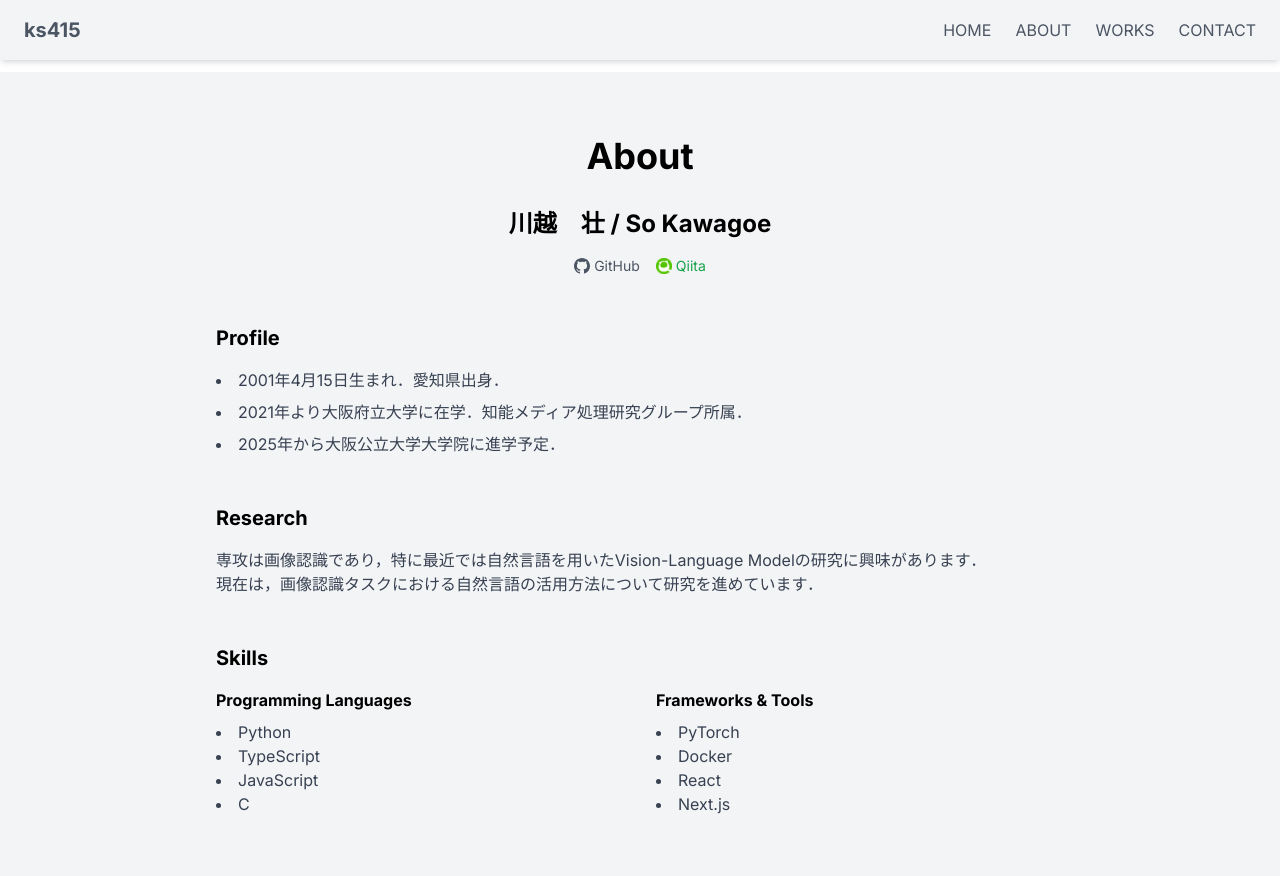
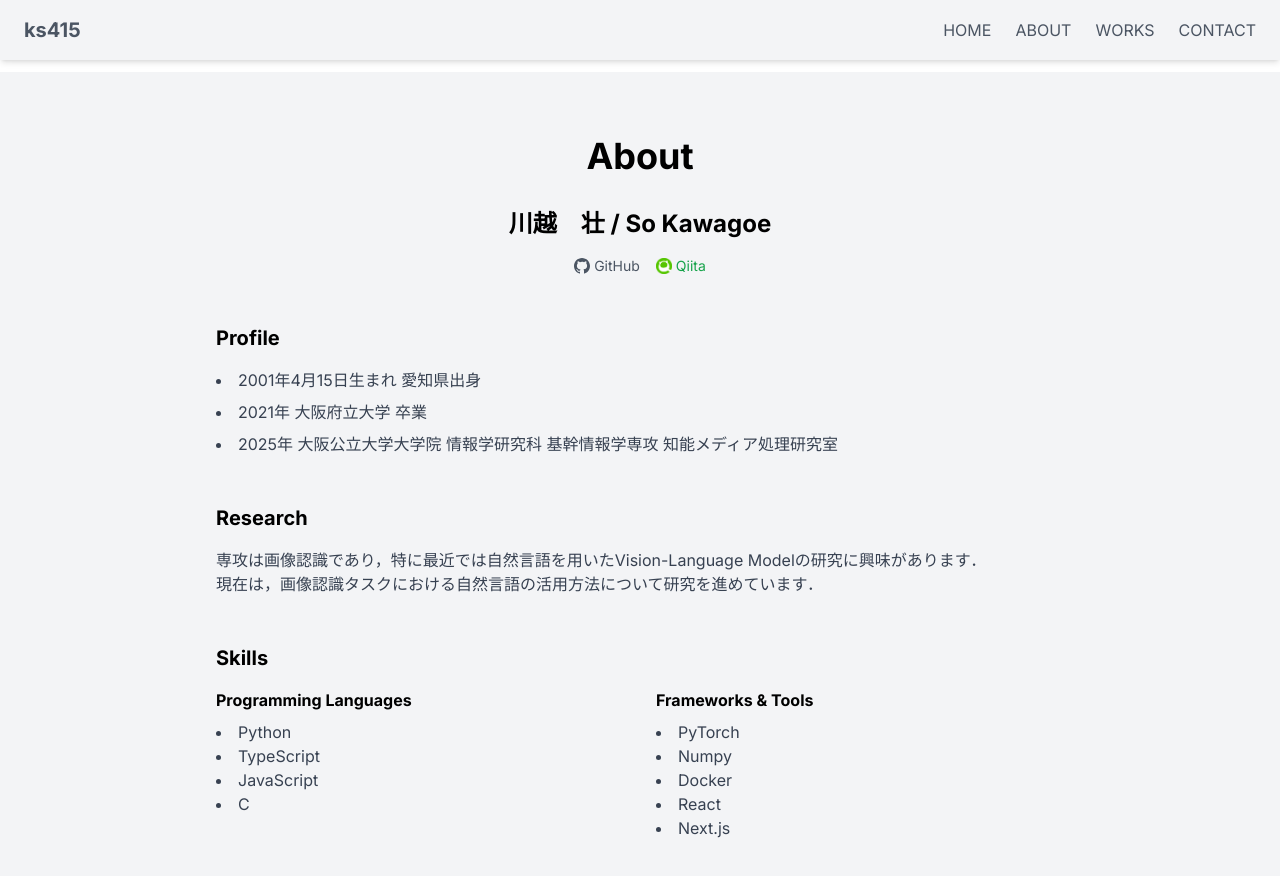
Before and after one commit to ks415/my-portfolio, a Next.js app: page /about in a window 1280 px wide. Shown: the top 876 px of the page. Built offline with nearby package versions, Linux system fonts and the light colour scheme.

Commit message:
update: プロフ更新

```diff
--- a/app/About.tsx
+++ b/app/About.tsx
@@ -1,12 +1,16 @@
-import React from 'react';
-import Link from 'next/link';
+import React from "react";
+import Link from "next/link";
 
 const About = () => {
   return (
     <section id="about" className="py-16 bg-gray-100">
       <div className="container mx-auto px-6 max-w-4xl">
-        <h2 className="text-4xl font-bold text-center text-black mb-8">About</h2>
-        <h1 className="text-2xl font-bold text-center text-black mb-4">川越　壮 / So Kawagoe</h1>
+        <h2 className="text-4xl font-bold text-center text-black mb-8">
+          About
+        </h2>
+        <h1 className="text-2xl font-bold text-center text-black mb-4">
+          川越　壮 / So Kawagoe
+        </h1>
 
         <div className="flex justify-center mb-8">
           <a
@@ -20,7 +24,7 @@ const About = () => {
               fill="currentColor"
               viewBox="0 0 24 24"
             >
-              <path d="M12 0C5.374 0 0 5.373 0 12c0 5.302 3.438 9.8 8.207 11.387.599.111.793-.261.793-.577v-2.234c-3.338.726-4.033-1.416-4.033-1.416-.546-1.387-1.333-1.756-1.333-1.756-1.089-.745.083-.729.083-.729 1.205.084 1.839 1.237 1.839 1.237 1.07 1.834 2.807 1.304 3.492.997.107-.775.418-1.305.762-1.604-2.665-.305-5.467-1.334-5.467-5.931 0-1.311.469-2.381 1.236-3.221-.124-.303-.535-1.524.117-3.176 0 0 1.008-.322 3.301 1.23A11.509 11.509 0 0112 5.803c1.02 0 2.047.138 3.006.404 2.291-1.552 3.297-1.23 3.297-1.23.653 1.653.242 2.874.118 3.176.77.84 1.235 1.911 1.235 3.221 0 4.609-2.807 5.624-5.479 5.921.43.372.823 1.102.823 2.222v3.293c0 .319.192.694.801.576C20.566 21.797 24 17.3 24 12c0-6.627-5.373-12-12-12z"/>
+              <path d="M12 0C5.374 0 0 5.373 0 12c0 5.302 3.438 9.8 8.207 11.387.599.111.793-.261.793-.577v-2.234c-3.338.726-4.033-1.416-4.033-1.416-.546-1.387-1.333-1.756-1.333-1.756-1.089-.745.083-.729.083-.729 1.205.084 1.839 1.237 1.839 1.237 1.07 1.834 2.807 1.304 3.492.997.107-.775.418-1.305.762-1.604-2.665-.305-5.467-1.334-5.467-5.931 0-1.311.469-2.381 1.236-3.221-.124-.303-.535-1.524.117-3.176 0 0 1.008-.322 3.301 1.23A11.509 11.509 0 0112 5.803c1.02 0 2.047.138 3.006.404 2.291-1.552 3.297-1.23 3.297-1.23.653 1.653.242 2.874.118 3.176.77.84 1.235 1.911 1.235 3.221 0 4.609-2.807 5.624-5.479 5.921.43.372.823 1.102.823 2.222v3.293c0 .319.192.694.801.576C20.566 21.797 24 17.3 24 12c0-6.627-5.373-12-12-12z" />
             </svg>
             GitHub
           </a>
@@ -41,8 +45,10 @@ const About = () => {
 
         <div className="text-center mb-8">
           <p className="text-gray-700 mb-8">
-            大阪府立大学 4回生 知能メディア処理研究グループ所属．<br />
-            画像認識の研究に従事しており，特にVision-Language Modelに興味があります．
+            大阪公立大学大学院 M1 知能メディア処理研究室所属．
+            <br />
+            画像認識の研究に従事しており，特にVision-Language
+            Modelに興味があります．
           </p>
 
           <div className="flex flex-col items-center gap-4">
--- a/app/about/page.tsx
+++ b/app/about/page.tsx
@@ -1,5 +1,5 @@
-import React from 'react';
-import Header from '../Header';
+import React from "react";
+import Header from "../Header";
 
 const AboutPage = () => {
   return (
@@ -7,8 +7,12 @@ const AboutPage = () => {
       <Header />
       <section className="py-16 bg-gray-100">
         <div className="container mx-auto px-6 max-w-4xl">
-          <h1 className="text-4xl font-bold text-center text-black mb-8">About</h1>
-          <h2 className="text-2xl font-bold text-center text-black mb-4">川越　壮 / So Kawagoe</h2>
+          <h1 className="text-4xl font-bold text-center text-black mb-8">
+            About
+          </h1>
+          <h2 className="text-2xl font-bold text-center text-black mb-4">
+            川越　壮 / So Kawagoe
+          </h2>
 
           {/* SNSリンク */}
           <div className="flex justify-center mb-12">
@@ -23,7 +27,7 @@ const AboutPage = () => {
                 fill="currentColor"
                 viewBox="0 0 24 24"
               >
-                <path d="M12 0C5.374 0 0 5.373 0 12c0 5.302 3.438 9.8 8.207 11.387.599.111.793-.261.793-.577v-2.234c-3.338.726-4.033-1.416-4.033-1.416-.546-1.387-1.333-1.756-1.333-1.756-1.089-.745.083-.729.083-.729 1.205.084 1.839 1.237 1.839 1.237 1.07 1.834 2.807 1.304 3.492.997.107-.775.418-1.305.762-1.604-2.665-.305-5.467-1.334-5.467-5.931 0-1.311.469-2.381 1.236-3.221-.124-.303-.535-1.524.117-3.176 0 0 1.008-.322 3.301 1.23A11.509 11.509 0 0112 5.803c1.02 0 2.047.138 3.006.404 2.291-1.552 3.297-1.23 3.297-1.23.653 1.653.242 2.874.118 3.176.77.84 1.235 1.911 1.235 3.221 0 4.609-2.807 5.624-5.479 5.921.43.372.823 1.102.823 2.222v3.293c0 .319.192.694.801.576C20.566 21.797 24 17.3 24 12c0-6.627-5.373-12-12-12z"/>
+                <path d="M12 0C5.374 0 0 5.373 0 12c0 5.302 3.438 9.8 8.207 11.387.599.111.793-.261.793-.577v-2.234c-3.338.726-4.033-1.416-4.033-1.416-.546-1.387-1.333-1.756-1.333-1.756-1.089-.745.083-.729.083-.729 1.205.084 1.839 1.237 1.839 1.237 1.07 1.834 2.807 1.304 3.492.997.107-.775.418-1.305.762-1.604-2.665-.305-5.467-1.334-5.467-5.931 0-1.311.469-2.381 1.236-3.221-.124-.303-.535-1.524.117-3.176 0 0 1.008-.322 3.301 1.23A11.509 11.509 0 0112 5.803c1.02 0 2.047.138 3.006.404 2.291-1.552 3.297-1.23 3.297-1.23.653 1.653.242 2.874.118 3.176.77.84 1.235 1.911 1.235 3.221 0 4.609-2.807 5.624-5.479 5.921.43.372.823 1.102.823 2.222v3.293c0 .319.192.694.801.576C20.566 21.797 24 17.3 24 12c0-6.627-5.373-12-12-12z" />
               </svg>
               GitHub
             </a>
@@ -46,9 +50,12 @@ const AboutPage = () => {
           <div className="mb-12">
             <h3 className="text-xl font-bold mb-4">Profile</h3>
             <ul className="text-gray-700 mb-4 space-y-2 list-disc list-inside">
-              <li>2001年4月15日生まれ．愛知県出身．</li>
-              <li>2021年より大阪府立大学に在学．知能メディア処理研究グループ所属．</li>
-              <li>2025年から大阪公立大学大学院に進学予定．</li>
+              <li>2001年4月15日生まれ 愛知県出身</li>
+              <li>2021年 大阪府立大学 卒業</li>
+              <li>
+                2025年 大阪公立大学大学院 情報学研究科 基幹情報学専攻
+                知能メディア処理研究室
+              </li>
             </ul>
           </div>
 
@@ -56,7 +63,9 @@ const AboutPage = () => {
           <div className="mb-12">
             <h3 className="text-xl font-bold mb-4">Research</h3>
             <p className="text-gray-700 mb-4">
-              専攻は画像認識であり，特に最近では自然言語を用いたVision-Language Modelの研究に興味があります．<br />
+              専攻は画像認識であり，特に最近では自然言語を用いたVision-Language
+              Modelの研究に興味があります．
+              <br />
               現在は，画像認識タスクにおける自然言語の活用方法について研究を進めています．
             </p>
           </div>
@@ -78,6 +87,7 @@ const AboutPage = () => {
                 <h4 className="font-bold mb-2">Frameworks & Tools</h4>
                 <ul className="list-disc list-inside text-gray-700">
                   <li>PyTorch</li>
+                  <li>Numpy</li>
                   <li>Docker</li>
                   <li>React</li>
                   <li>Next.js</li>
```
